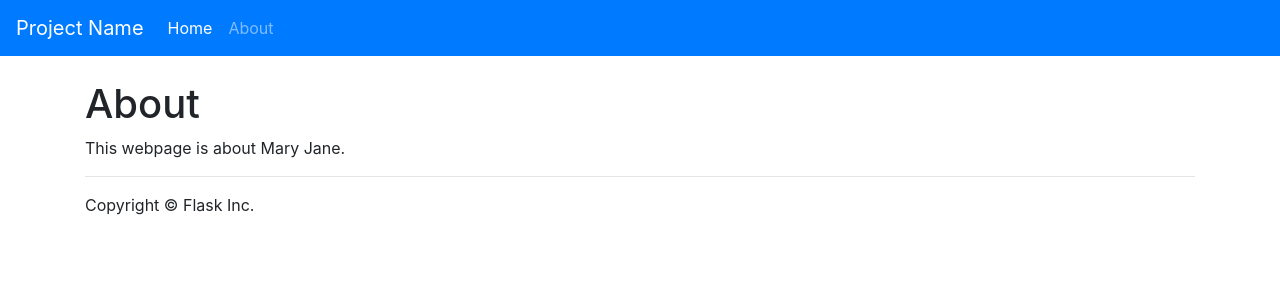
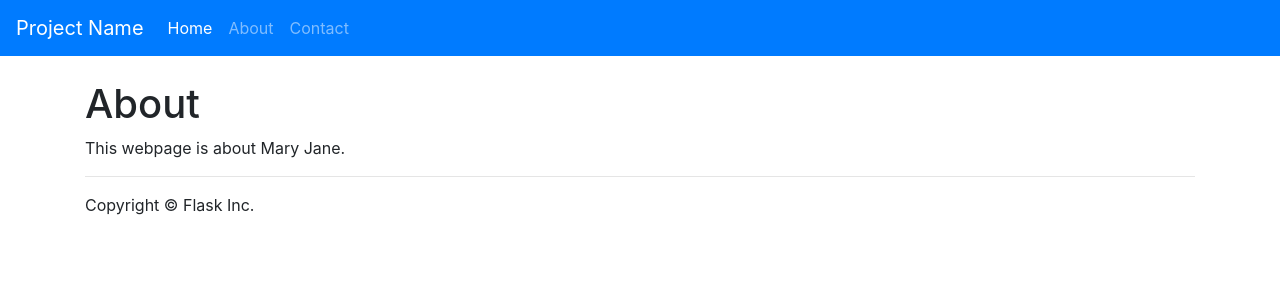
Before and after one commit to odalebrown/info3180-lab3-1, a Flask app: page /about/ in a window 1280 px wide. Shown: the top 300 px of the page. Run offline with Flask 2, Linux system fonts and the light colour scheme; some libraries are stand-ins or nearby versions.

Commit message:
final commit

```diff
--- a/app/templates/header.html
+++ b/app/templates/header.html
@@ -12,6 +12,9 @@
       <li class="nav-item">
         <a class="nav-link" href="{{ url_for('about') }}">About</a>
       </li>
+      <li class="nav-item">
+        <a class="nav-link" href="{{ url_for('contact') }}">Contact</a>
+      </li>
     </ul>
   </div>
 </nav>
```
